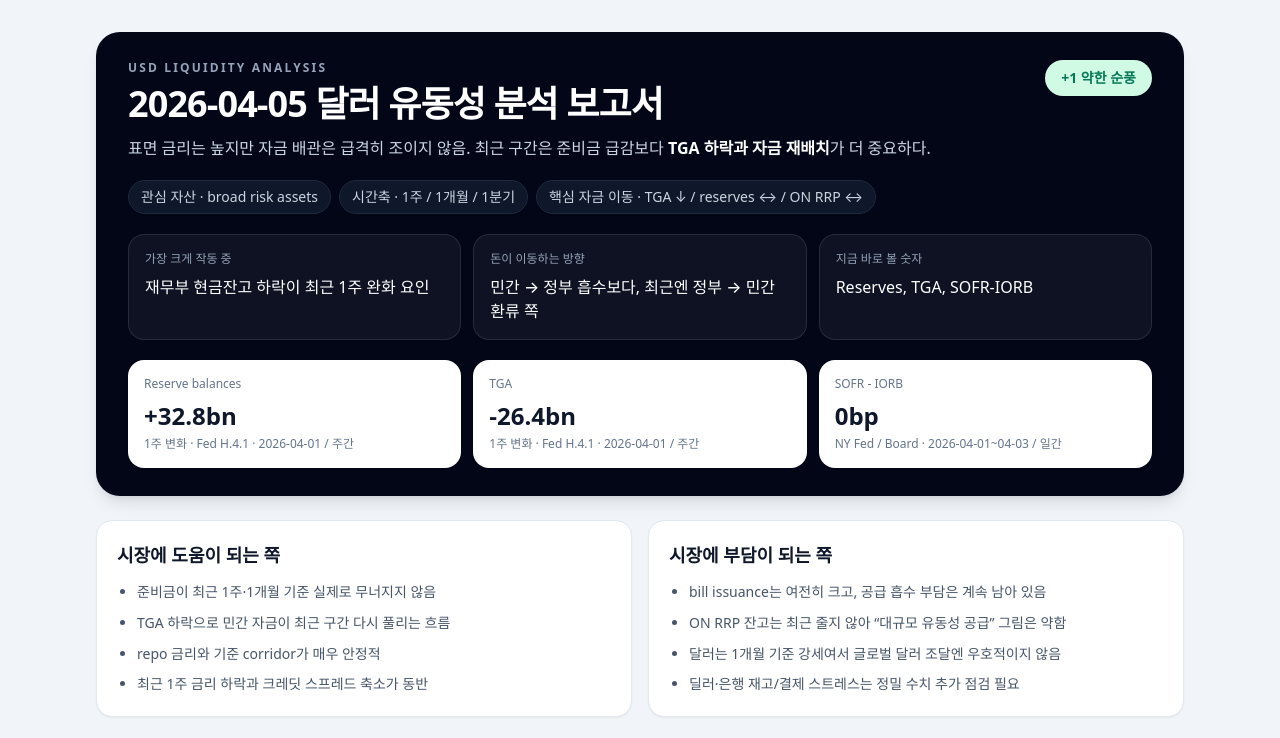
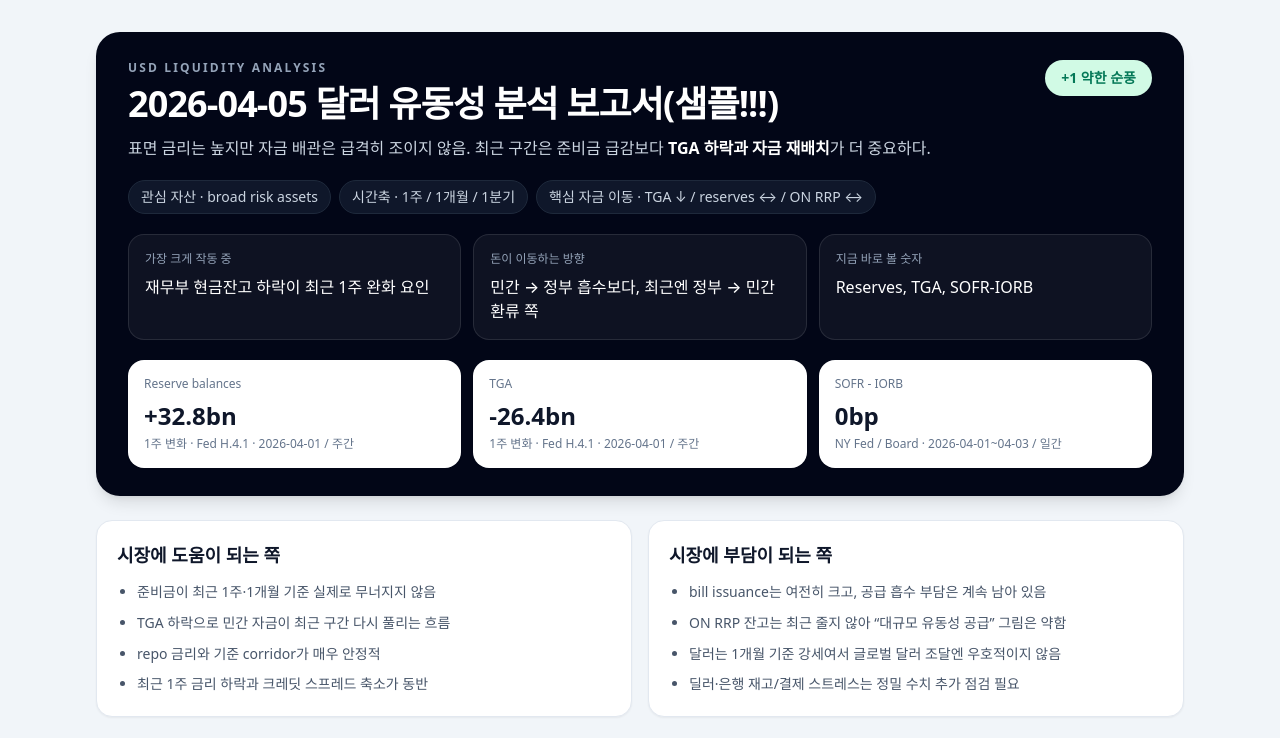
Before and after one commit to kokonuteagle/DOLLAR, a plain HTML site: page index.html in a window 1280 px wide. Shown: the top 738 px of the page. Drawn offline with nearby package versions, Linux system fonts and the light colour scheme; a web font is replaced by a local one.

Commit message:
Update index.html

```diff
--- a/index.html
+++ b/index.html
@@ -21,7 +21,7 @@
           <div class="flex flex-col gap-3 md:flex-row md:items-start md:justify-between">
             <div>
               <p class="text-xs font-semibold tracking-[0.18em] uppercase text-slate-400">USD Liquidity Analysis</p>
-              <h1 class="mt-2 text-2xl md:text-4xl font-semibold tracking-tight">2026-04-05 달러 유동성 분석 보고서</h1>
+              <h1 class="mt-2 text-2xl md:text-4xl font-semibold tracking-tight">2026-04-05 달러 유동성 분석 보고서(샘플!!!)</h1>
               <p class="mt-3 text-sm md:text-base text-slate-300 leading-relaxed">표면 금리는 높지만 자금 배관은 급격히 조이지 않음. 최근 구간은 준비금 급감보다 <span class="font-semibold text-white">TGA 하락과 자금 재배치</span>가 더 중요하다.</p>
             </div>
             <div class="flex-shrink-0">
```
